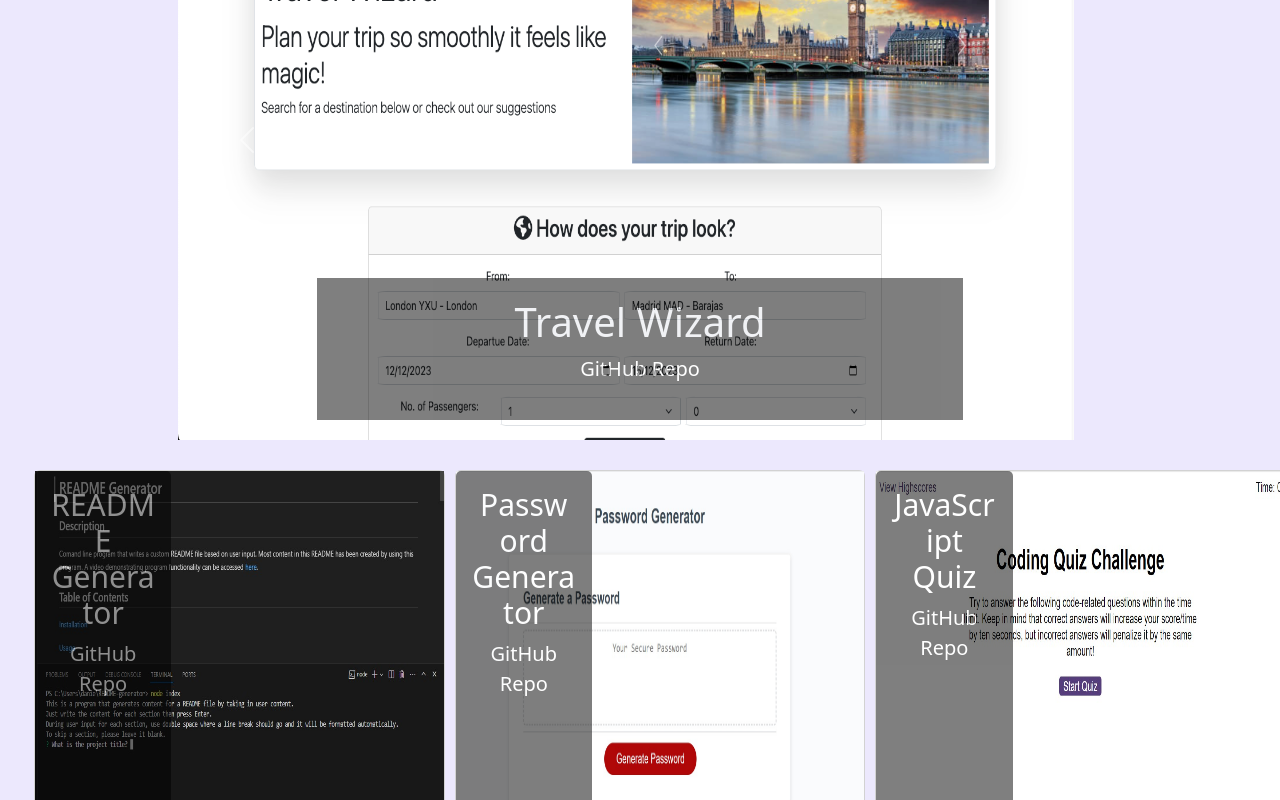
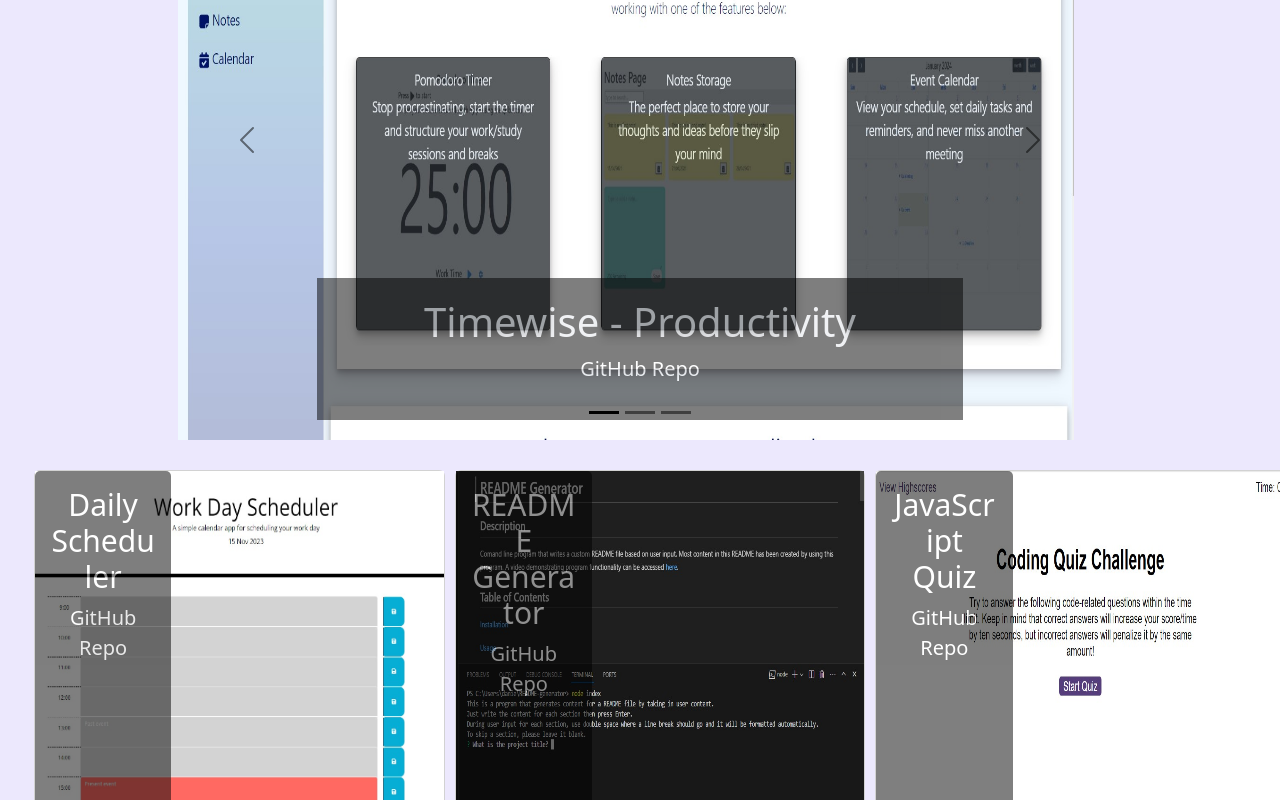
Before and after one commit to dsciocan/React-Portfolio, a React (Vite) app: page /projects in a window 1280 px wide. Shown: the part 860-1660 px from the top of the page. Built offline with nearby package versions, Linux system fonts and the light colour scheme.

Commit message:
Project update and style optimisation

```diff
--- a/src/components/Contact/contact.css
+++ b/src/components/Contact/contact.css
@@ -25,3 +25,8 @@
 h5 a:hover {
     color: rgb(129, 148, 184);
 }
+
+
+.contact {
+    margin-bottom: 80px;
+}
--- a/src/components/Contact/contact.jsx
+++ b/src/components/Contact/contact.jsx
@@ -21,7 +21,7 @@
         Contact me
     </h3>
     </div>
-    <Accordion defaultActiveKey="0">
+    <Accordion defaultActiveKey="0" className="contact">
       <Accordion.Item eventKey="0">
         <Accordion.Header className="acc-header">My Contact Links</Accordion.Header>
         <Accordion.Body>
--- a/src/components/Home/home.jsx
+++ b/src/components/Home/home.jsx
@@ -1,5 +1,6 @@
 import Header from "../Header/header"
 import NewProject from "../Project-Gallery/new-projects"
+import "./style.css"
 
 function Home() {
     return (
--- a/src/components/Project-Gallery/new-projects.css
+++ b/src/components/Project-Gallery/new-projects.css
@@ -39,3 +39,13 @@
  font-weight: 300;
  font-size: 45px;
 }
+
+@media only screen and (max-width: 800px) {
+   #main-card a {
+    font-size: 25px;
+   }
+
+   #main-card h5 {
+    font-size: 45px;
+   }
+  }
--- a/src/components/Project-Gallery/project-gallery.jsx
+++ b/src/components/Project-Gallery/project-gallery.jsx
@@ -23,21 +23,28 @@
         <h2>My Projects</h2>
     </div>
     <div className="container-fluid d-flex align-items-center justify-content-center" id="carousel-container">
-        <div id="carouselExampleControls" className="carousel slide col-lg-9" data-bs-ride="carousel">
-        <div className="carousel-inner">
+    <div id="carouselExampleDark" class="carousel carousel-dark slide col-lg-9" data-bs-ride="carousel">
+  <div class="carousel-indicators">
+    <button type="button" data-bs-target="#carouselExampleDark" data-bs-slide-to="0" class="active" aria-current="true" aria-label="Slide 1"></button>
+    <button type="button" data-bs-target="#carouselExampleDark" data-bs-slide-to="1" aria-label="Slide 2"></button>
+    <button type="button" data-bs-target="#carouselExampleDark" data-bs-slide-to="2" aria-label="Slide 3"></button>
+  </div>
+  <div class="carousel-inner">
+  <div className="carousel-inner">
         <Project className={"carousel-item active"} captionClass={"carousel-caption"} img={firstEl.img} title={firstEl.title} link={firstEl.link} height={600} repo={firstEl.repo}/>
         {entries}
         </div>
-        <button className="carousel-control-prev" type="button" data-bs-target="#carouselExampleControls" data-bs-slide="prev">
-        <span className="carousel-control-prev-icon" aria-hidden="true"></span>
-        <span className="visually-hidden">Previous</span>
-        </button>
-        <button className="carousel-control-next" type="button" data-bs-target="#carouselExampleControls" data-bs-slide="next">
-        <span className="carousel-control-next-icon" aria-hidden="true"></span>
-        <span className="visually-hidden">Next</span>
-        </button>
-        </div>
-    </div>
+  </div>
+  <button class="carousel-control-prev" type="button" data-bs-target="#carouselExampleDark" data-bs-slide="prev">
+    <span class="carousel-control-prev-icon" aria-hidden="true"></span>
+    <span class="visually-hidden">Previous</span>
+  </button>
+  <button class="carousel-control-next" type="button" data-bs-target="#carouselExampleDark" data-bs-slide="next">
+    <span class="carousel-control-next-icon" aria-hidden="true"></span>
+    <span class="visually-hidden">Next</span>
+  </button>
+</div>
+</div>
     <div className="container-fluid d-flex align-items-center justify-content-evenly" id="cards">
         {cards}
     </div>
--- a/src/projects.json
+++ b/src/projects.json
@@ -1,33 +1,33 @@
 [
 { "id":  1,
+"img": "./assets/timewise.jpg",
+"title":"Timewise - Productivity",
+"link":"https://time-wise.netlify.app/",
+"repo":"https://github.com/dsciocan/TimeWise"
+},
+{ "id":  2,
 "img": "./assets/travel-wizard.png",
-"title":"Travel Wizard",
+"title":"Travel Wizard - Journey Planner",
 "link":"https://dsciocan.github.io/Travel-Wizard/",
 "repo":"https://github.com/dsciocan/Travel-Wizard"
 },
-{ "id":  2,
+{ "id":  3,
 "img": "./assets/weather.jpg",
 "title":"Weather Dashboard",
 "link":"https://dsciocan.github.io/weather-dashboard/",
 "repo":"https://github.com/dsciocan/weather-dashboard"
 },
-{ "id":  3,
+{ "id":  4,
 "img": "./assets/scheduler.jpg",
 "title":"Daily Scheduler",
 "link":"https://dsciocan.github.io/daily-schedule/",
 "repo":"https://github.com/dsciocan/daily-schedule"
 },
-{ "id":  4,
+{ "id":  5,
 "img": "./assets/readme.jpg",
 "title":"README Generator",
 "link":"https://github.com/dsciocan/README-generator",
 "repo":"https://github.com/dsciocan/README-generator"
-},
-{ "id":  5,
-"img": "./assets/generator.jpg",
-"title":"Password Generator",
-"link":"https://dsciocan.github.io/Password-Generator/",
-"repo":"https://github.com/dsciocan/Password-Generator"
 },
 { "id":  6,
 "img": "./assets/coding-quiz.jpg",
```
Also changed, not shown: public/assets/timewise.jpg (added).
